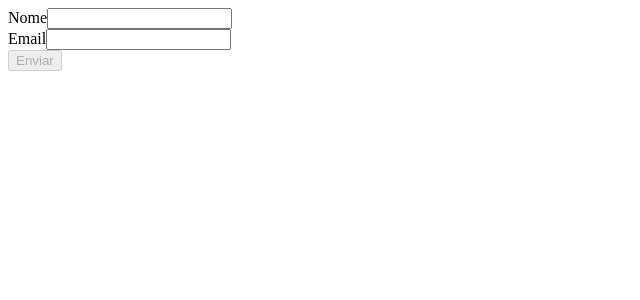
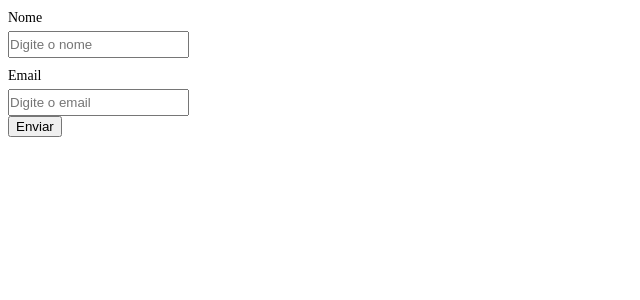
Before and after one commit to Csalex123/Formik-app, a React (Create React App) app: page / in a window 1280 px wide. Shown: the top 300 px of the page, without its empty margins (0-640 px from the left). Built offline with nearby package versions, Linux system fonts and the light colour scheme.

Commit message:
css de inputs de erros adicionado

```diff
--- a/src/App.js
+++ b/src/App.js
@@ -17,15 +17,15 @@ function App() {
                 validationSchema={schema}
                 onSubmit={onSubmit}
                 initialValues={{ name: '', email: '' }}
-                render={({ values, touched, isValid }) => (
+                render={() => (
                     <Form>
                         <div>
-                            <Field label="Nome" name="name" type="text" />
+                            <Field label="Nome" id="name" name="name" type="text" placeholder="Digite o nome" />
                         </div>
                         <div>
-                            <Field label="Email" name="email" type="email" />
+                            <Field label="Email" id="email" name="email" type="email" placeholder="Digite o email" />
                         </div>
-                        <button type="submit" disabled={isValid} >Enviar</button>
+                        <button type="submit" >Enviar</button>
                     </Form>
                 )} />
         </div>
--- a/src/shared/Input/Input.css
+++ b/src/shared/Input/Input.css
@@ -1,3 +1,19 @@
+.label{
+    display: block;
+    font-size: 14px;
+    margin: 10px 0 5px 0;
+}
+
+.input {
+    padding: 4px 0;
+}
+
+.input--error{
+    border: 1px solid red;
+}
+
 .input-error{
+    margin-top: 5px;
+    display: block;
     color: red;
 }
--- a/src/shared/Input/Input.jsx
+++ b/src/shared/Input/Input.jsx
@@ -7,10 +7,15 @@ const Input = ({ label, name, id, ...restProps }) => {
     const [field, meta] = useField({ name, id, ...restProps });
     return (
         <>
-            {label && <label>{label}</label>}
-            <input name={name} id={id ?? name} {...field} />
-            {meta.error && (
-                <span className="input-error">{meta.error}</span>
+            {label && <label htmlFor={id ?? name} className="label">{label}</label>}
+            <input
+                className={`input ${meta.touched && meta.error && 'input--error'}`}
+                name={name}
+                id={id ?? name}
+                {...restProps}
+                {...field} />
+            { meta.touched && meta.error && (
+                <span className={`${meta.error && 'input-error'}`}>{meta.error}</span>
             )}
         </>
     );
```
